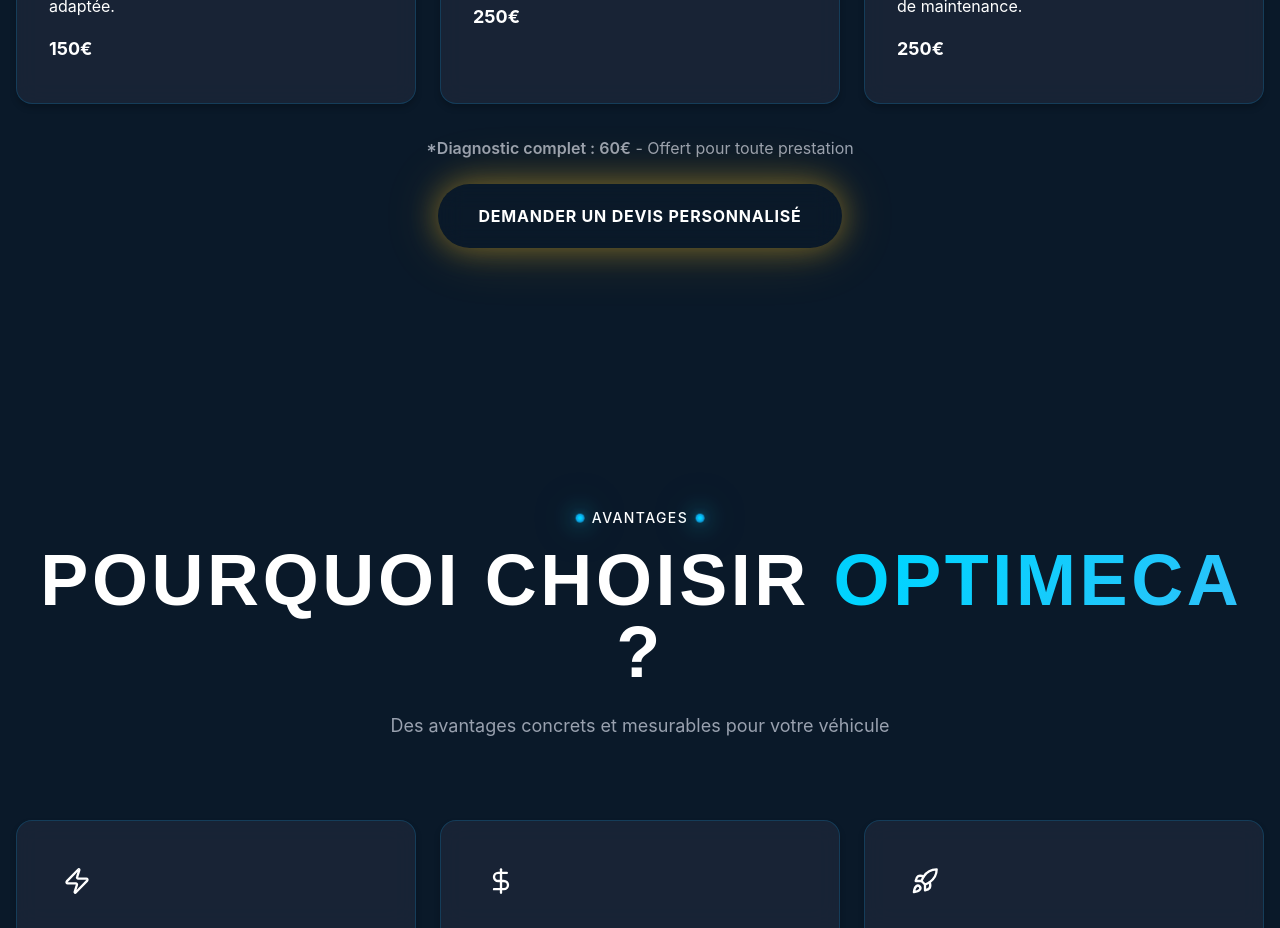
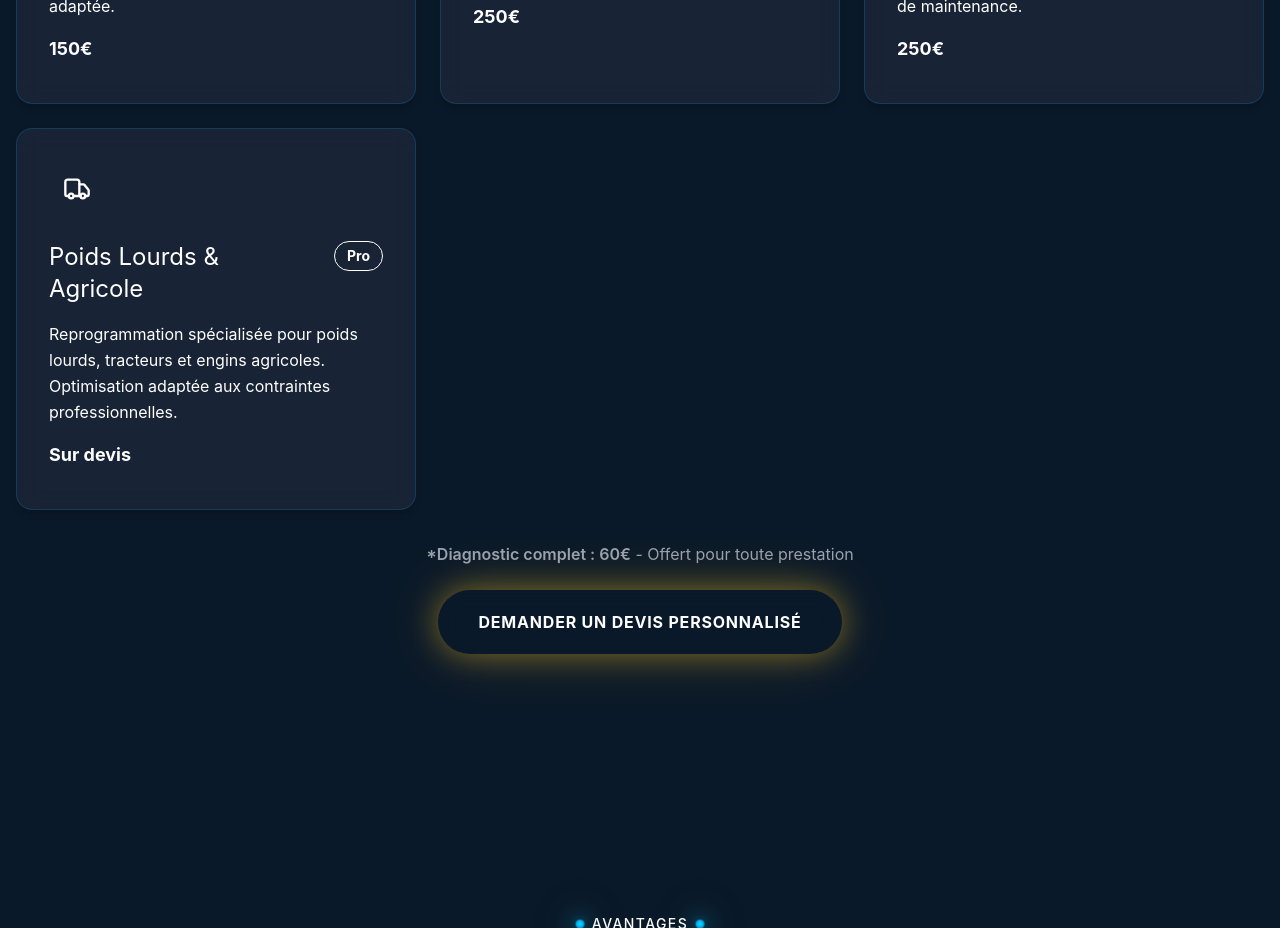
Before and after one commit to Wieedze/OptiMeca, a React (Vite) app: page / in a window 1280 px wide. Shown: the part 1800-2728 px from the top of the page. Built offline with nearby package versions, Linux system fonts and the light colour scheme.

Commit message:
add truck to the service

```diff
--- a/src/components/Services.tsx
+++ b/src/components/Services.tsx
@@ -1,5 +1,5 @@
 import { useState } from "react";
-import { Zap, Gauge, Fuel, Shield, Droplet, KeyRound } from "lucide-react";
+import { Zap, Gauge, Fuel, Shield, Droplet, KeyRound, Truck } from "lucide-react";
 import { Button } from "@/components/ui/button";
 
 const services = [
@@ -67,6 +67,17 @@
     details: {
       avantages: ["Plus de remplissage AdBlue", "Économie sur l'entretien", "Fini les pannes liées à l'AdBlue", "Performance préservée"],
       processus: ["Diagnostic système SCR", "Désactivation logicielle AdBlue", "Reprogrammation calculateur", "Effacement codes défauts", "Test et validation"]
+    }
+  },
+  {
+    icon: Truck,
+    title: "Poids Lourds & Agricole",
+    description: "Reprogrammation spécialisée pour poids lourds, tracteurs et engins agricoles. Optimisation adaptée aux contraintes professionnelles.",
+    gain: "Pro",
+    price: "Sur devis",
+    details: {
+      avantages: ["Optimisation pour usage intensif", "Réduction consommation carburant", "Couple moteur amélioré", "Adaptée aux contraintes professionnelles"],
+      processus: ["Diagnostic véhicule professionnel", "Analyse usage et contraintes", "Reprogrammation sur-mesure", "Tests en conditions réelles", "Validation performance"]
     }
   },
 ];
```
